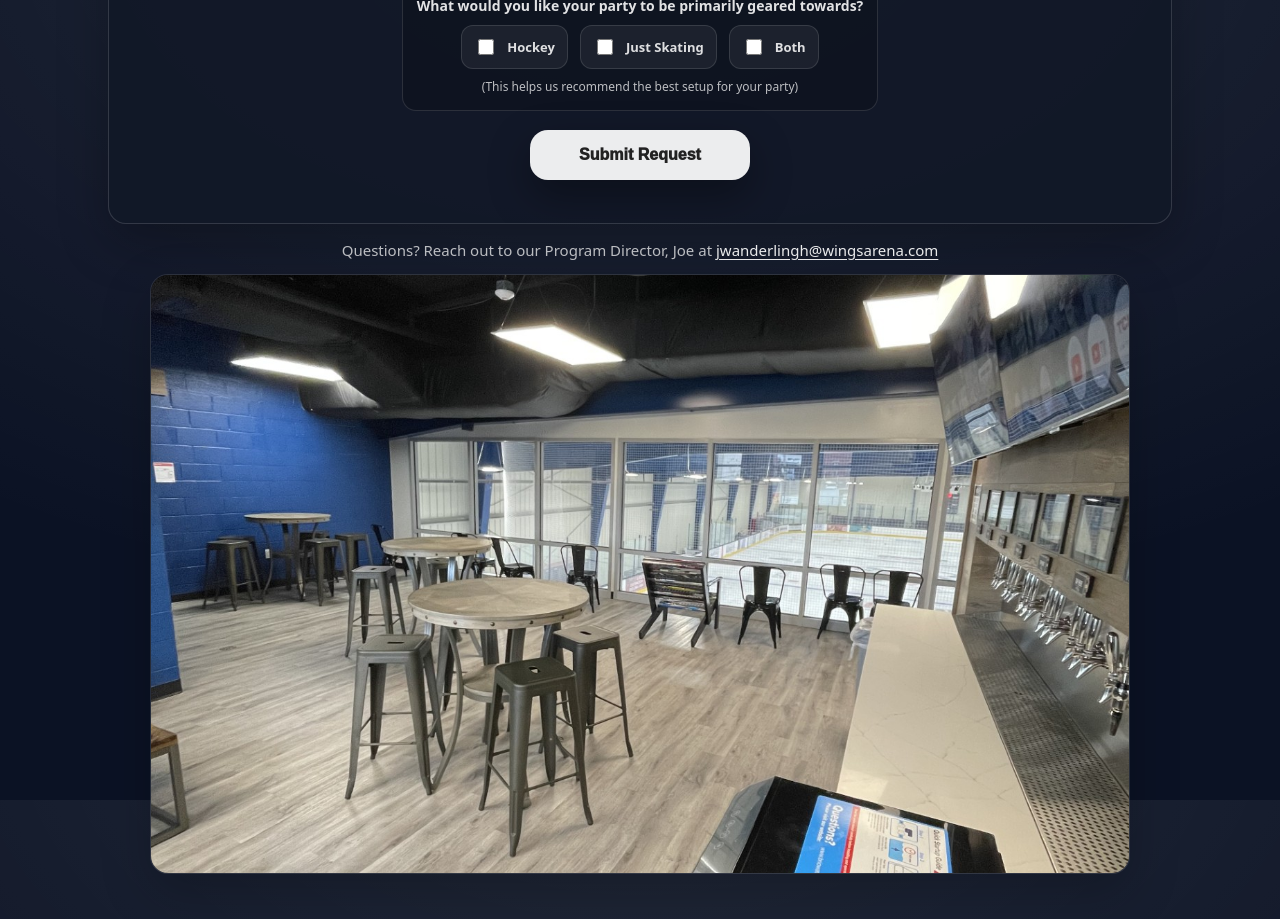
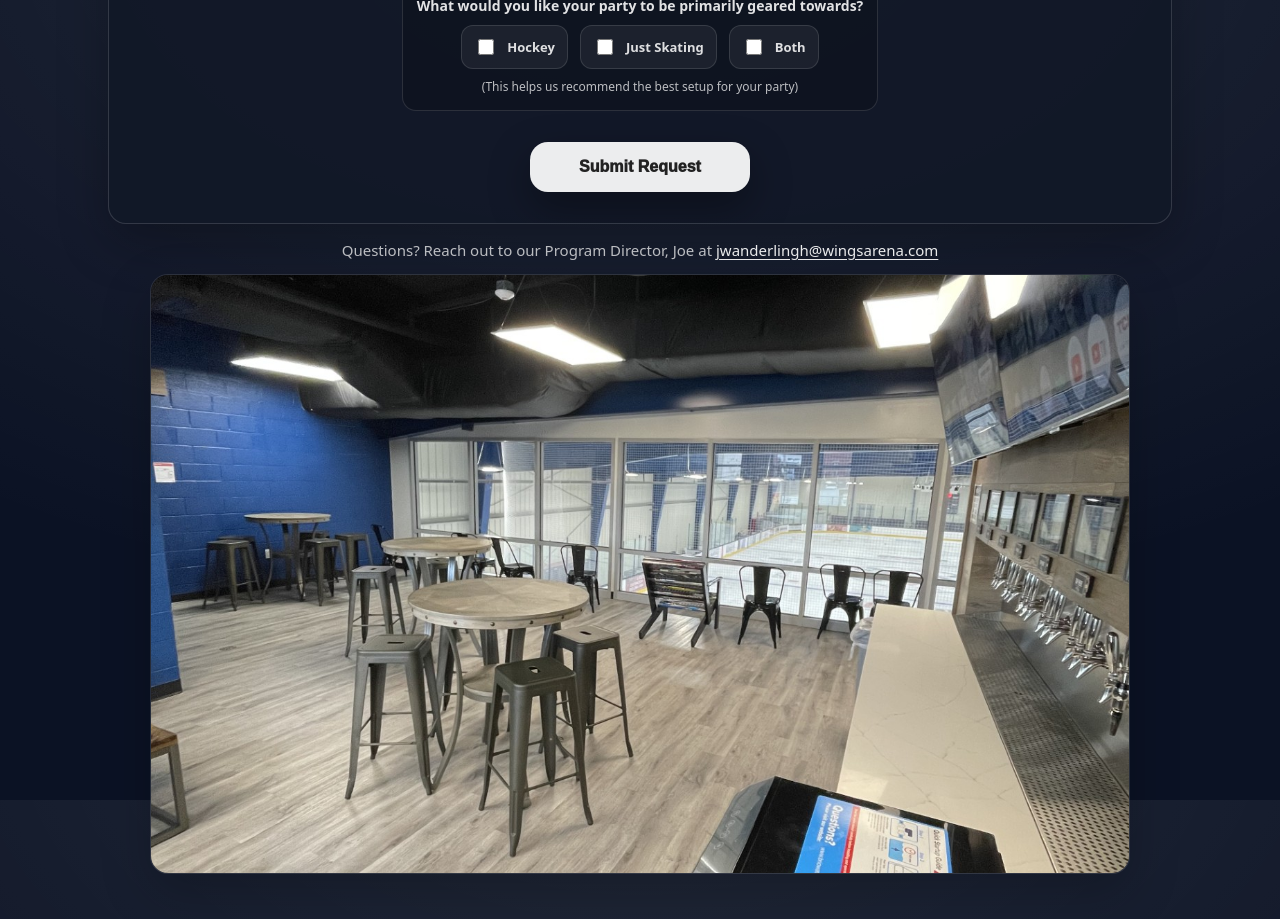
Before and after one commit to Avmannino/wings_birthday_parties_page, a React (Vite) app: page / in a window 1280 px wide. Shown: the part 1600-2519 px from the top of the page. Built offline with nearby package versions, Linux system fonts and the light colour scheme.

Commit message:
Submit Btn Positioning

```diff
--- a/src/styles.css
+++ b/src/styles.css
@@ -138,6 +138,8 @@ body {
     font-size: 16px;
     min-width: 220px;
     border-radius: 18px;
+    margin-top: 10px;
+    margin-bottom: -15px;
   }
 }
 
```
